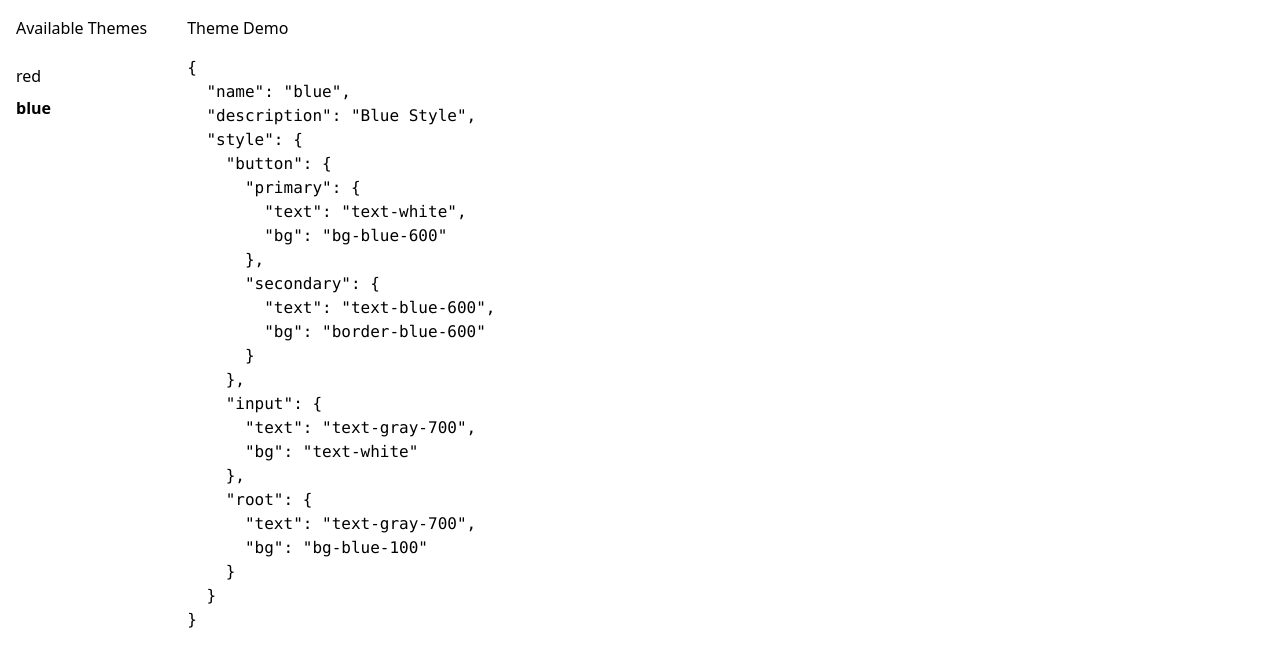
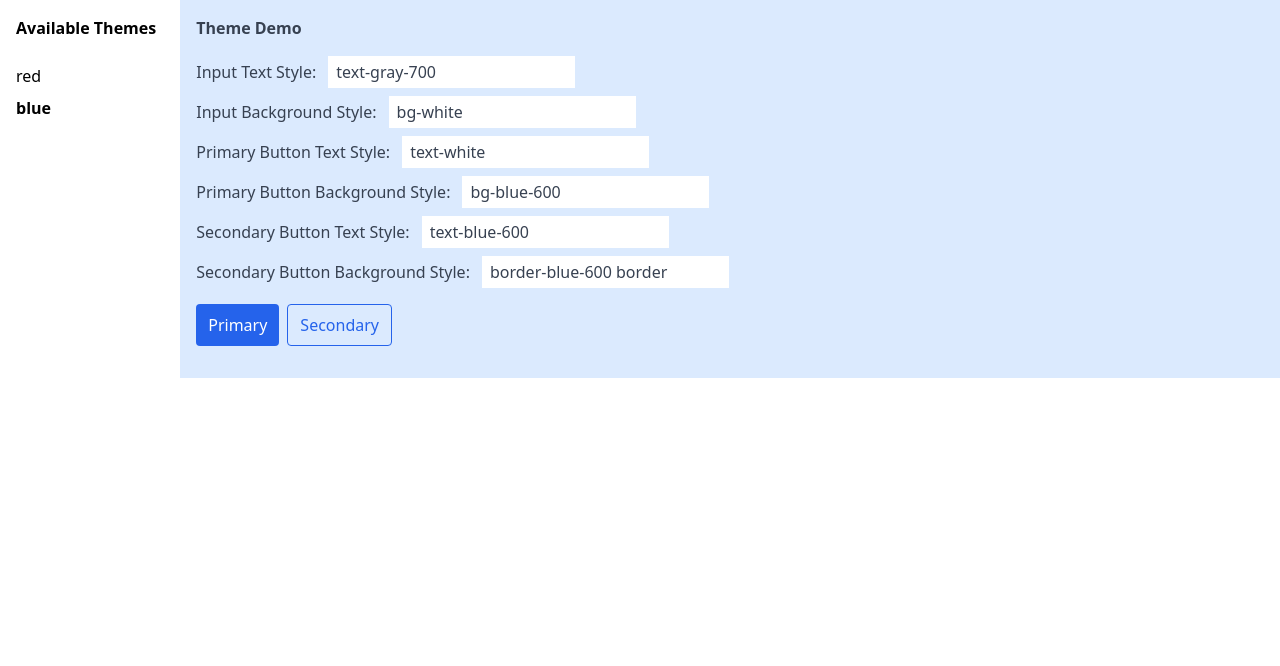
Before and after one commit to tri1911/nextjs-blog, a Next.js app: page /react-context in a window 1280 px wide. Both pictures are taken after a click on the link "blue". Shown: the top 666 px of the page. Built offline with nearby package versions, Linux system fonts and the light colour scheme.

Commit message:
feat: add theme demo

```diff
--- a/components/theme-configurator/data/index.ts
+++ b/components/theme-configurator/data/index.ts
@@ -19,9 +19,9 @@ export const BASE_THEME: Theme[] = [
     style: {
       button: {
         primary: { text: `text-white`, bg: `bg-red-600` },
-        secondary: { text: `text-red-600`, bg: `border-red-600` },
+        secondary: { text: `text-red-600`, bg: `border-red-600 border` },
       },
-      input: { text: `text-gray-700`, bg: `text-white` },
+      input: { text: `text-gray-700`, bg: `bg-white` },
       root: { text: `text-gray-700`, bg: `bg-red-100` },
     },
   },
@@ -31,9 +31,9 @@ export const BASE_THEME: Theme[] = [
     style: {
       button: {
         primary: { text: `text-white`, bg: `bg-blue-600` },
-        secondary: { text: `text-blue-600`, bg: `border-blue-600` },
+        secondary: { text: `text-blue-600`, bg: `border-blue-600 border` },
       },
-      input: { text: `text-gray-700`, bg: `text-white` },
+      input: { text: `text-gray-700`, bg: `bg-white` },
       root: { text: `text-gray-700`, bg: `bg-blue-100` },
     },
   },
--- a/components/theme-configurator/util/index.ts
+++ b/components/theme-configurator/util/index.ts
@@ -1,3 +1,5 @@
 export type Fn<T extends any[], U> = (...ts: T) => U;
 
 export type Maybe<T> = T | undefined;
+
+export function noop() {}
--- a/components/theme-configurator/view/index.tsx
+++ b/components/theme-configurator/view/index.tsx
@@ -1,5 +1,5 @@
-import { Theme } from "../data";
-import { Fn, Maybe } from "../util";
+import { TextBg, Theme } from "../data";
+import { Fn, Maybe, noop } from "../util";
 
 function ThemeItem({
   theme,
@@ -34,7 +34,7 @@ export function ThemeMenu({
 }) {
   return (
     <div className={`p-4`}>
-      <div className={``}>Available Themes </div>
+      <div className={`font-bold`}>Available Themes</div>
       <ul className={`py-4`}>
         {themes.map((t) => (
           <li className={`ml-0 my-2`} key={t.name}>
@@ -50,15 +50,112 @@ export function ThemeMenu({
   );
 }
 
-export function ThemeDemo({ theme }: { theme: Maybe<Theme> }) {
+export function Button({
+  label,
+  onClick,
+  buttonStyle,
+}: {
+  label: string;
+  onClick: Fn<[], void>;
+  buttonStyle: TextBg;
+}) {
   return (
-    <div className={`p-4`}>
-      <div className={`mb-4`}>Theme Demo</div>
-      {theme ? (
-        <pre>{JSON.stringify(theme, undefined, 2)}</pre>
-      ) : (
-        <pre>No theme selected</pre>
-      )}
+    <button
+      className={`${buttonStyle.text} ${buttonStyle.bg} px-3 py-2 rounded`}
+      onClick={onClick}
+    >
+      {label}
+    </button>
+  );
+}
+
+export function InputField({
+  label,
+  value,
+  onChange,
+  fieldStyle,
+}: {
+  label: string;
+  value: string;
+  onChange: Fn<[string], void>;
+  fieldStyle: TextBg;
+}) {
+  return (
+    <div className={`mb-2`}>
+      <label>
+        <span className={`mr-3`}>{label}:</span>
+        <input
+          className={`${fieldStyle.text} ${fieldStyle.bg} py-1 px-2`}
+          type="text"
+          value={value}
+          onChange={(evt) => onChange(evt.target.value)}
+        />
+      </label>
     </div>
   );
 }
+
+function FormDemo({ theme }: { theme: Theme }) {
+  return (
+    <div className={`${theme.style.root.text} ${theme.style.root.bg}`}>
+      <InputField
+        label="Input Text Style"
+        fieldStyle={theme.style.input}
+        value={theme.style.input.text}
+        onChange={noop}
+      />
+      <InputField
+        label="Input Background Style"
+        fieldStyle={theme.style.input}
+        value={theme.style.input.bg}
+        onChange={noop}
+      />
+      <InputField
+        label="Primary Button Text Style"
+        fieldStyle={theme.style.input}
+        value={theme.style.button.primary.text}
+        onChange={noop}
+      />
+      <InputField
+        label="Primary Button Background Style"
+        fieldStyle={theme.style.input}
+        value={theme.style.button.primary.bg}
+        onChange={noop}
+      />
+      <InputField
+        label="Secondary Button Text Style"
+        fieldStyle={theme.style.input}
+        value={theme.style.button.secondary.text}
+        onChange={noop}
+      />
+      <InputField
+        label="Secondary Button Background Style"
+        fieldStyle={theme.style.input}
+        value={theme.style.button.secondary.bg}
+        onChange={noop}
+      />
+
+      <div className={`my-4 flex gap-2`}>
+        <Button
+          label="Primary"
+          onClick={noop}
+          buttonStyle={theme.style.button.primary}
+        />
+        <Button
+          label="Secondary"
+          onClick={noop}
+          buttonStyle={theme.style.button.secondary}
+        />
+      </div>
+    </div>
+  );
+}
+
+export function ThemeDemo({ theme }: { theme: Maybe<Theme> }) {
+  return (
+    <div className={`p-4 ${theme?.style.root.bg} ${theme?.style.root.text}`}>
+      <div className={`mb-4 font-bold`}>Theme Demo</div>
+      {theme ? <FormDemo theme={theme} /> : <pre>No theme selected</pre>}
+    </div>
+  );
+}
```
